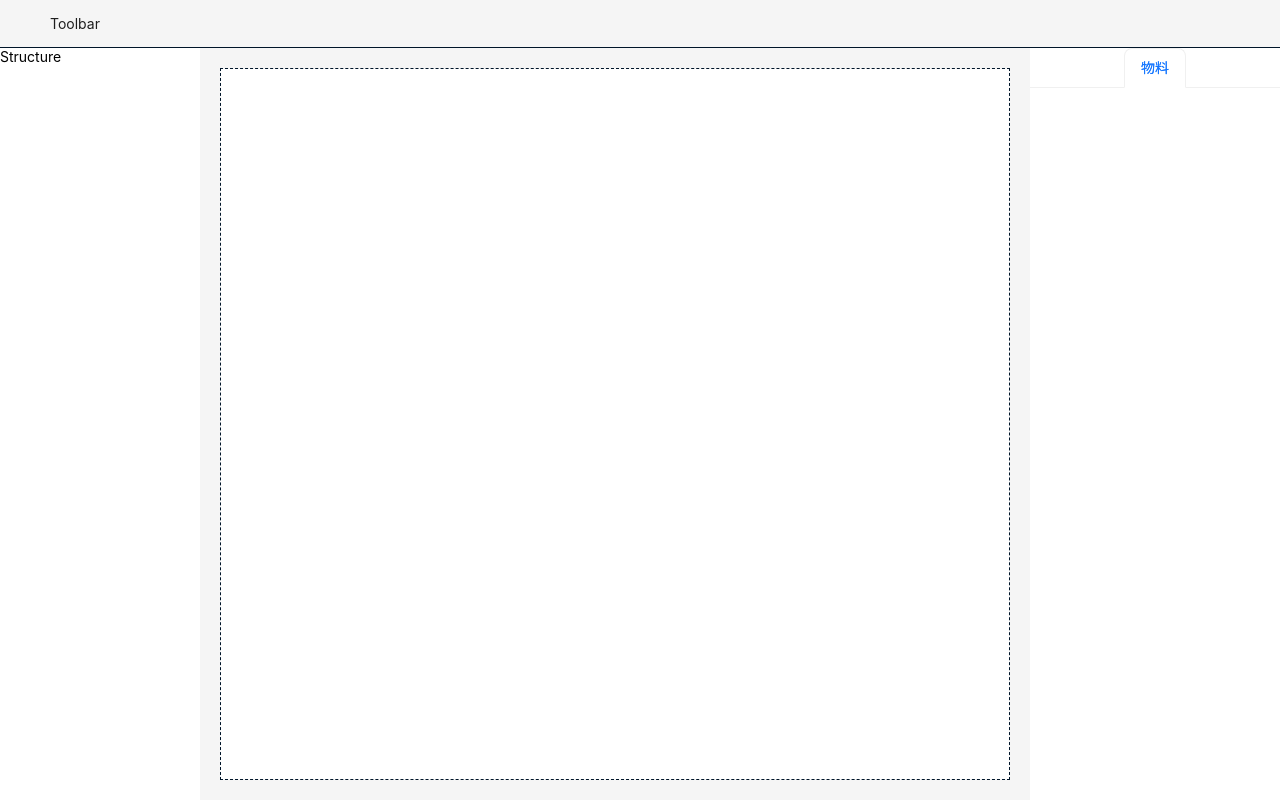
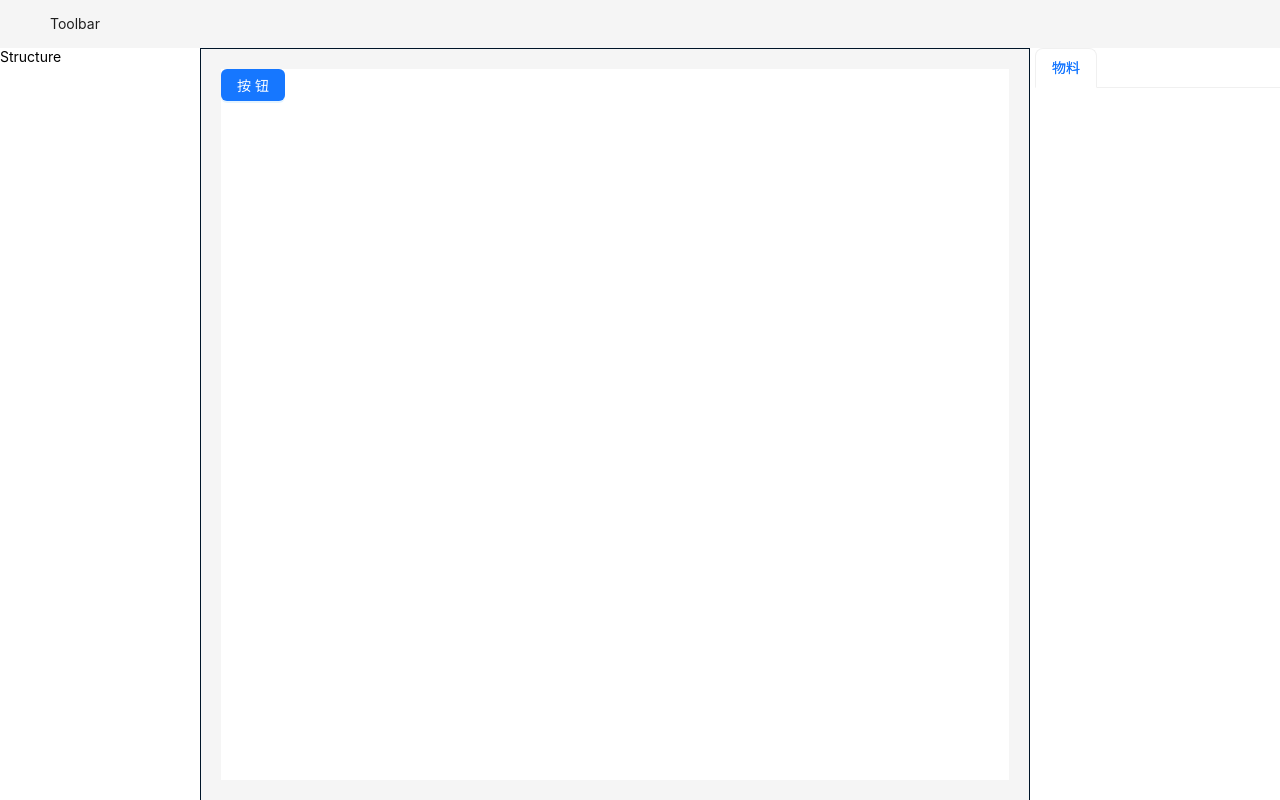
Before and after one commit to yangxiuxiu1115/lowcode, a React (Vite) app in the folder packages/core/: page / in a window 1280 px wide. Built offline with nearby package versions, Linux system fonts and the light colour scheme.

Commit message:
feat: ViewItem页面节点组件完成

```diff
--- a/packages/core/src/index.css
+++ b/packages/core/src/index.css
@@ -11,5 +11,4 @@ body,
   height: 48px;
   line-height: 48px;
   background: inherit;
-  border-bottom: 1px solid #001529;
 }
--- a/packages/core/src/pages/Layout/Canvas/Canvas.tsx
+++ b/packages/core/src/pages/Layout/Canvas/Canvas.tsx
@@ -1,12 +1,34 @@
 import React from 'react'
-import * as antd from 'antd'
+import { App } from '@lowcode/concept'
+import type { ViewNode } from '@lowcode/concept'
 
 import style from './canvas.module.scss'
+import ViewItem from './ViewNode/ViewNode'
 
 const Canvas = () => {
+  const app = new App({
+    name: 'app',
+    views: [
+      {
+        name: '按钮',
+        typename: 'Button',
+        slot: false,
+        text: '按钮',
+        property: {
+          type: 'primary',
+        },
+      },
+    ],
+  })
   return (
     <div className={style.canvas}>
       <div className="app">
+        {app.views.map((view) => (
+          <ViewItem
+            viewNode={view as ViewNode}
+            key={(view as ViewNode).id}
+          ></ViewItem>
+        ))}
       </div>
     </div>
   )
--- /dev/null
+++ b/packages/core/src/pages/Layout/Canvas/ViewNode/ViewNode.tsx
@@ -0,0 +1,23 @@
+import React, { FC } from 'react'
+import * as antd from 'antd'
+import { ViewNode } from '@lowcode/concept'
+
+const ViewItem: FC<{ viewNode: ViewNode }> = ({ viewNode }) => {
+  const { typename, parentname, children, text, property } = viewNode
+  const Component = parentname
+    ? (antd as any)[parentname][typename]
+    : (antd as any)[typename]
+  return (
+    <Component {...property}>
+      {children &&
+        children.map((view) => (
+          <ViewItem
+            viewNode={view as ViewNode}
+            key={(view as ViewNode).id}
+          ></ViewItem>
+        ))}
+      {text}
+    </Component>
+  )
+}
+export default ViewItem
--- a/packages/core/src/pages/Layout/Canvas/canvas.module.scss
+++ b/packages/core/src/pages/Layout/Canvas/canvas.module.scss
@@ -1,7 +1,6 @@
 .canvas {
   height: calc(100% - 40px);
   margin: 20px;
-  border: 1px dashed #001529;
   user-select: none;
   :global {
     .app {
--- a/packages/core/src/pages/Layout/MaterialMenu/Material.module.scss
+++ b/packages/core/src/pages/Layout/MaterialMenu/Material.module.scss
@@ -1,5 +1,6 @@
 .material {
   user-select: none;
+  padding-left: 5px;
   :global {
   }
 }
--- a/packages/core/src/pages/Layout/MaterialMenu/MaterialMenu.tsx
+++ b/packages/core/src/pages/Layout/MaterialMenu/MaterialMenu.tsx
@@ -22,7 +22,6 @@ const MaterialMenu: FC<{ selectNode?: ViewNode }> = ({ selectNode }) => {
           }
           return true
         })}
-        centered
       />
     </div>
   )
--- a/packages/core/src/pages/Layout/Page.module.scss
+++ b/packages/core/src/pages/Layout/Page.module.scss
@@ -4,5 +4,10 @@
     .ant-layout {
       height: 100%;
     }
+    .ant-layout-content {
+      border-left: 1px solid #001529;
+      border-right: 1px solid #001529;
+      border-top: 1px solid #001529;
+    }
   }
 }
```
